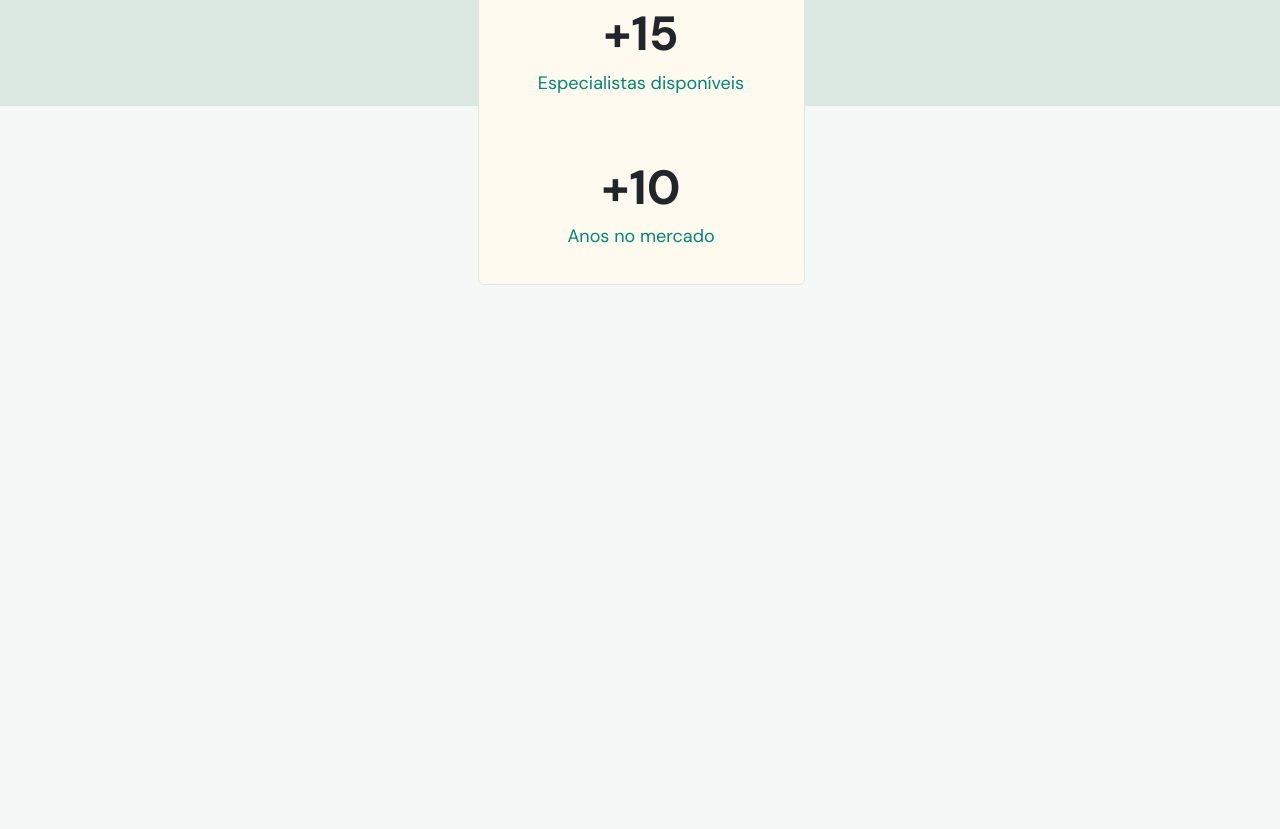
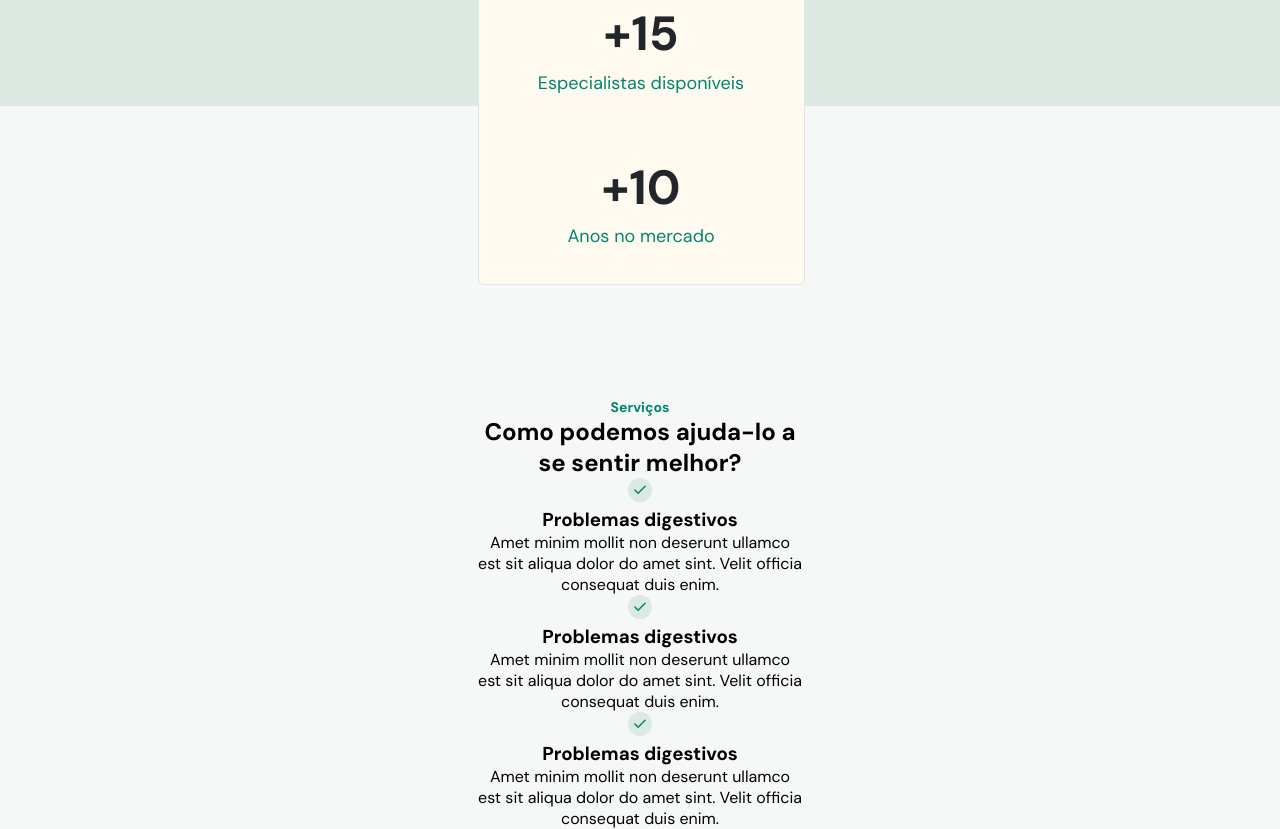
Before and after one commit to lucasdonay/nlw-return-origin, a plain HTML site: page index.html in a window 1280 px wide. Shown: the part 1046-1875 px from the top of the page. Before the commit the page ends 1331 px from the top, so only its background shows below. Drawn offline with Linux system fonts and the light colour scheme.

Commit message:
day three

```diff
--- a/index.html
+++ b/index.html
@@ -16,7 +16,7 @@
 
   <nav id="navigation" class="">
     <div class="wrapper">
-      <a class="logo" href="#">
+      <a class="logo" href="#home">
         <svg width="133" height="18" viewBox="0 0 133 18" fill="none" xmlns="http://www.w3.org/2000/svg">
           <path d="M0 17.088V0.287999H5.16C8.12 0.287999 10.296 1.04 11.688 2.544C13.096 4.048 13.8 6.112 13.8 8.736C13.8 11.312 13.096 13.352 11.688 14.856C10.296 16.344 8.12 17.088 5.16 17.088H0ZM2.016 15.408H5.112C6.744 15.408 8.04 15.144 9 14.616C9.976 14.072 10.672 13.304 11.088 12.312C11.504 11.304 11.712 10.112 11.712 8.736C11.712 7.328 11.504 6.12 11.088 5.112C10.672 4.104 9.976 3.328 9 2.784C8.04 2.24 6.744 1.968 5.112 1.968H2.016V15.408Z" fill="#212529" />
           <path d="M22.4949 17.376C21.3749 17.376 20.3669 17.12 19.4709 16.608C18.5749 16.096 17.8629 15.376 17.3349 14.448C16.8229 13.504 16.5669 12.4 16.5669 11.136C16.5669 9.872 16.8309 8.776 17.3589 7.848C17.8869 6.904 18.5989 6.176 19.4949 5.664C20.4069 5.152 21.4229 4.896 22.5429 4.896C23.6629 4.896 24.6709 5.152 25.5669 5.664C26.4629 6.176 27.1669 6.904 27.6789 7.848C28.2069 8.776 28.4709 9.872 28.4709 11.136C28.4709 12.4 28.2069 13.504 27.6789 14.448C27.1509 15.376 26.4309 16.096 25.5189 16.608C24.6229 17.12 23.6149 17.376 22.4949 17.376ZM22.4949 15.648C23.1829 15.648 23.8229 15.48 24.4149 15.144C25.0069 14.808 25.4869 14.304 25.8549 13.632C26.2229 12.96 26.4069 12.128 26.4069 11.136C26.4069 10.144 26.2229 9.312 25.8549 8.64C25.5029 7.968 25.0309 7.464 24.4389 7.128C23.8469 6.792 23.2149 6.624 22.5429 6.624C21.8549 6.624 21.2149 6.792 20.6229 7.128C20.0309 7.464 19.5509 7.968 19.1829 8.64C18.8149 9.312 18.6309 10.144 18.6309 11.136C18.6309 12.128 18.8149 12.96 19.1829 13.632C19.5509 14.304 20.0229 14.808 20.5989 15.144C21.1909 15.48 21.8229 15.648 22.4949 15.648Z" fill="#212529" />
@@ -34,9 +34,9 @@
       <div class="menu">
 
         <ul>
-          <li><a href="#">Início</a></li>
-          <li><a href="#">Sobre</a></li>
-          <li><a href="#">Serviços</a></li>
+          <li><a onclick="closeMenu()" href="#home">Início</a></li>
+          <li><a onclick="closeMenu()" href=" #about">Sobre</a></li>
+          <li><a onclick="closeMenu()" href="#services">Serviços</a></li>
         </ul>
 
         <a class="button" href="#">Agende sua consulta</a>
@@ -88,7 +88,7 @@
     </div>
   </nav>
 
-  <header class="wrapper">
+  <header id="home" class="wrapper">
 
     <h4>BOAS-VINDAS A DOCTORCARE 👋</h4>
     <h1>Assistência médica simplificada para todos</h1>
@@ -122,6 +122,46 @@
 
   </header>
 
+  <section id="services">
+    <div class="wrapper">
+      <header>
+        <h4>Serviços</h4>
+        <h2>Como podemos ajuda-lo a se sentir melhor?</h2>
+      </header>
+
+      <div class="cards">
+        <div class="card">
+          <svg width="24" height="24" viewBox="0 0 24 24" fill="none" xmlns="http://www.w3.org/2000/svg">
+            <circle cx="12" cy="12" r="12" fill="#DCE9E2" />
+            <path d="M17.091 8.18182L10.091 15.1818L6.90918 12" stroke="#00856F" stroke-width="1.5" stroke-linecap="round" stroke-linejoin="round" />
+          </svg>
+          <h3>Problemas digestivos</h3>
+          <p>Amet minim mollit non deserunt ullamco est sit aliqua dolor do amet sint. Velit officia consequat duis enim.</p>
+        </div>
+
+        <div class="card">
+          <svg width="24" height="24" viewBox="0 0 24 24" fill="none" xmlns="http://www.w3.org/2000/svg">
+            <circle cx="12" cy="12" r="12" fill="#DCE9E2" />
+            <path d="M17.091 8.18182L10.091 15.1818L6.90918 12" stroke="#00856F" stroke-width="1.5" stroke-linecap="round" stroke-linejoin="round" />
+          </svg>
+          <h3>Problemas digestivos</h3>
+          <p>Amet minim mollit non deserunt ullamco est sit aliqua dolor do amet sint. Velit officia consequat duis enim.</p>
+        </div>
+
+        <div class="card">
+          <svg width="24" height="24" viewBox="0 0 24 24" fill="none" xmlns="http://www.w3.org/2000/svg">
+            <circle cx="12" cy="12" r="12" fill="#DCE9E2" />
+            <path d="M17.091 8.18182L10.091 15.1818L6.90918 12" stroke="#00856F" stroke-width="1.5" stroke-linecap="round" stroke-linejoin="round" />
+          </svg>
+          <h3>Problemas digestivos</h3>
+          <p>Amet minim mollit non deserunt ullamco est sit aliqua dolor do amet sint. Velit officia consequat duis enim.</p>
+        </div>
+
+      </div>
+
+    </div>
+  </section>
+
   <script src="./main.js">
 
   </script>
```
